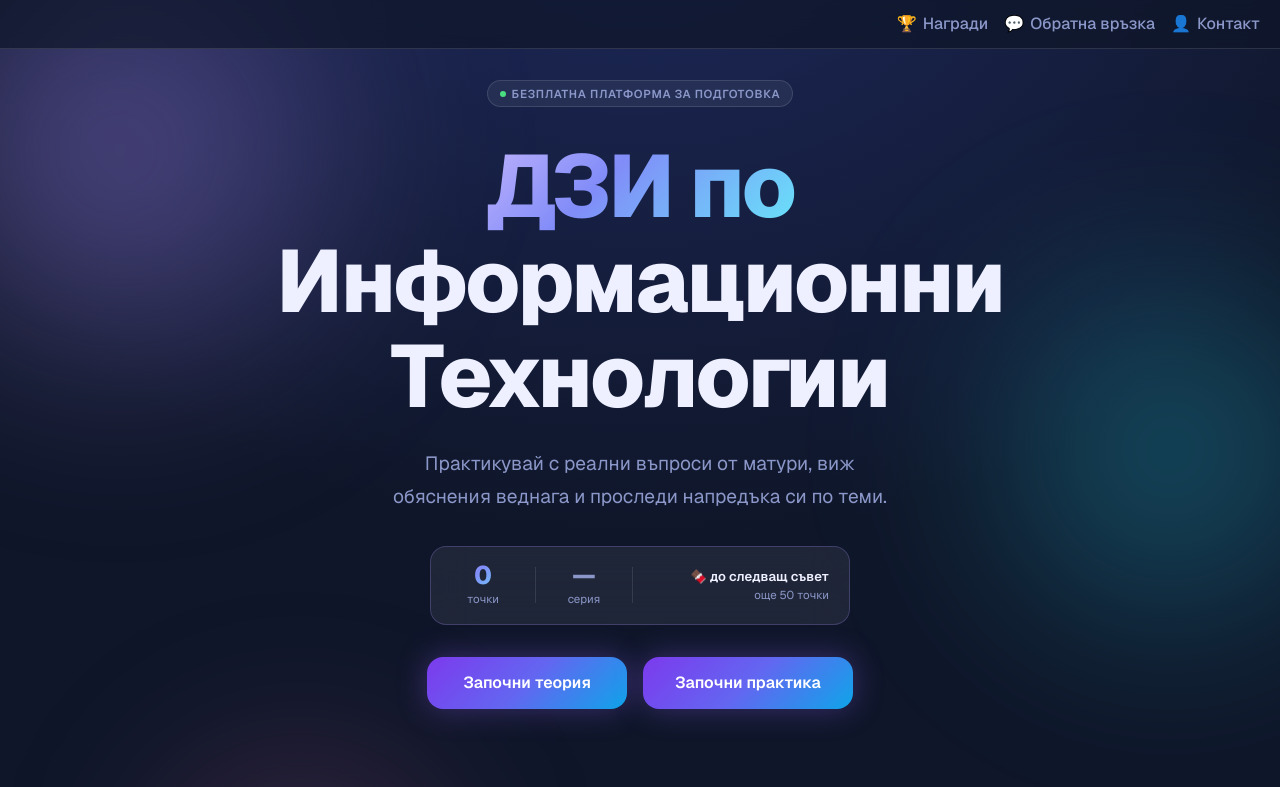
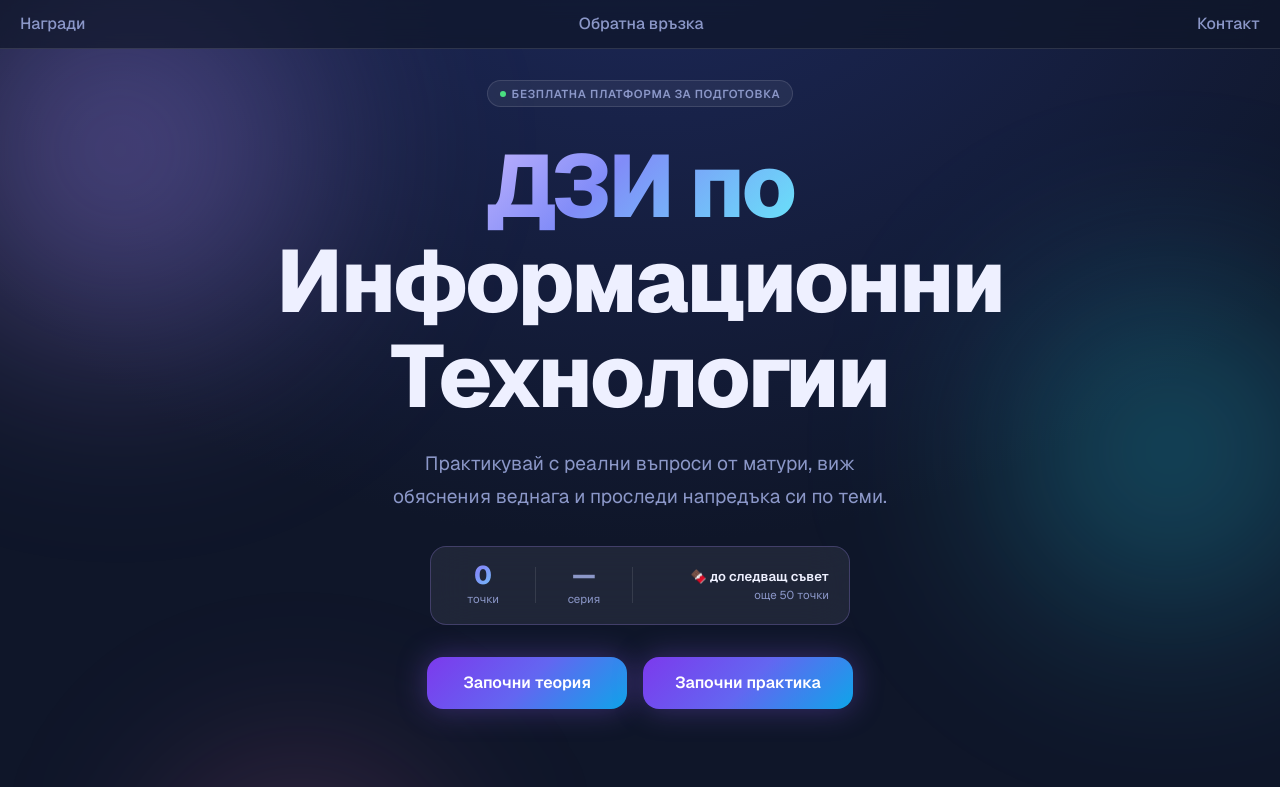
Before and after one commit to Debatedd/dzi-it, a Next.js app in the folder app/: page / in a window 1280 px wide. Shown: the top 787 px of the page. Built offline with nearby package versions, Linux system fonts and the light colour scheme.

Commit message:
nav: text only, spread left/center/right

```diff
--- a/app/app/page.tsx
+++ b/app/app/page.tsx
@@ -31,17 +31,17 @@ export default function HomePage() {
 
       {/* ── NAV ──────────────────────────────────────────────────────── */}
       <nav
-        className="fixed top-0 left-0 right-0 z-50 flex items-center justify-end gap-4 px-5 py-3"
+        className="fixed top-0 left-0 right-0 z-50 flex items-center justify-between px-5 py-3"
         style={{ background: "var(--nav-bg)", backdropFilter: "blur(12px)", borderBottom: "1px solid var(--border)" }}
       >
-        <Link href="/rewards" className="flex items-center gap-1.5 font-medium" style={{ color: "var(--muted)", textDecoration: "none", fontSize: "clamp(0.8rem, 3.5vw, 1rem)" }}>
-          <span>🏆</span><span className="hidden sm:inline">Награди</span>
+        <Link href="/rewards" className="font-medium" style={{ color: "var(--muted)", textDecoration: "none", fontSize: "clamp(0.8rem, 3.5vw, 1rem)" }}>
+          Награди
         </Link>
-        <Link href="/feedback" className="flex items-center gap-1.5 font-medium" style={{ color: "var(--muted)", textDecoration: "none", fontSize: "clamp(0.8rem, 3.5vw, 1rem)" }}>
-          <span>💬</span><span className="hidden sm:inline">Обратна връзка</span>
+        <Link href="/feedback" className="font-medium" style={{ color: "var(--muted)", textDecoration: "none", fontSize: "clamp(0.8rem, 3.5vw, 1rem)" }}>
+          Обратна връзка
         </Link>
-        <Link href="/contact" className="flex items-center gap-1.5 font-medium" style={{ color: "var(--muted)", textDecoration: "none", fontSize: "clamp(0.8rem, 3.5vw, 1rem)" }}>
-          <span>👤</span><span className="hidden sm:inline">Контакт</span>
+        <Link href="/contact" className="font-medium" style={{ color: "var(--muted)", textDecoration: "none", fontSize: "clamp(0.8rem, 3.5vw, 1rem)" }}>
+          Контакт
         </Link>
       </nav>
 
```
